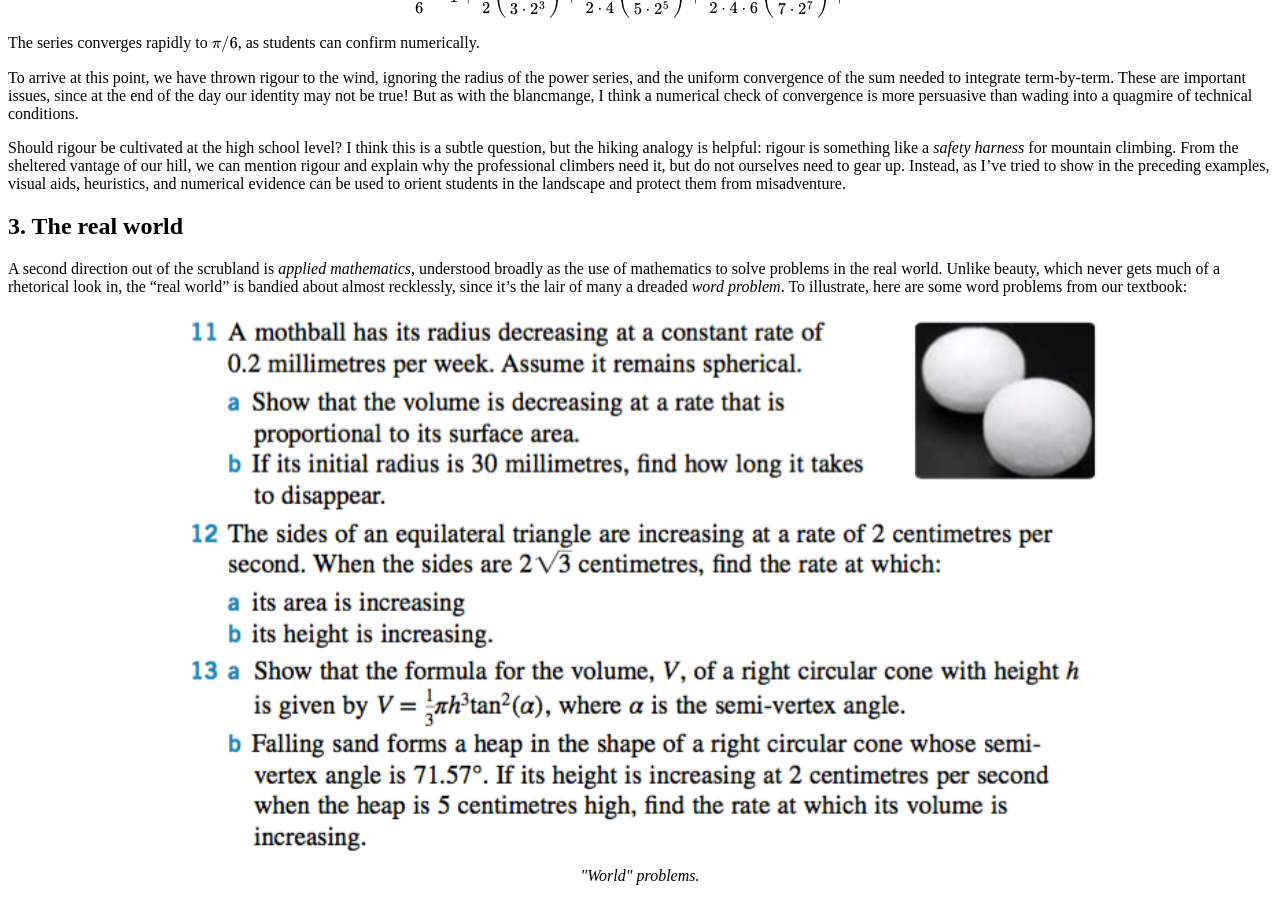
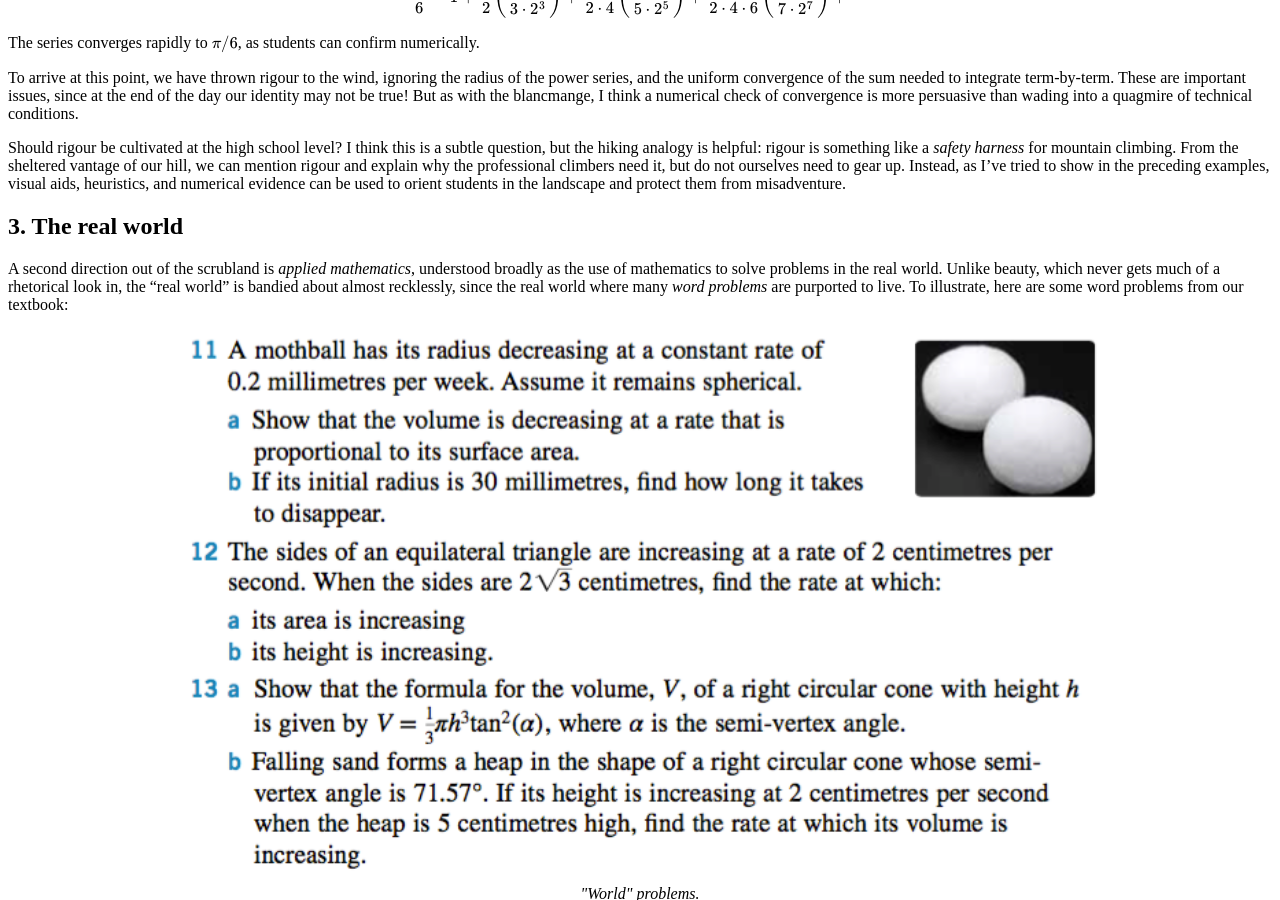
Before and after one commit to hapax/hapax.github.io, a Jekyll site: the page built from assets/teaching.md, in a window 1280 px wide and 900 px high, scrolled down 12140 px. Built offline with Jekyll 4.4.1, drawn with Linux system fonts in a browser that asks for light colours; our own code applies the rules of GitHub Pages for plain Markdown files; formulas are drawn with MathJax 3; a script that is not in the unit is left out; some of the changed text lies outside the part shown.

Commit message:
Update teaching.md

```diff
--- a/assets/teaching.md
+++ b/assets/teaching.md
@@ -648,8 +648,8 @@ A second direction out of the scrubland is *applied mathematics*,
 understood broadly as the use of mathematics to solve problems in the
 real world.
 Unlike beauty, which never gets much of a rhetorical look in, the
-"real world" is bandied about almost recklessly, since it's the lair
-of many a dreaded *word problem*.
+"real world" is bandied about almost recklessly, since the real world
+where many *word problems* are purported to live.
 To illustrate, here are some word problems from our textbook:
 
 <figure>
```
Also changed, not shown: other parts of assets/teaching.md (+3 -0 lines).
